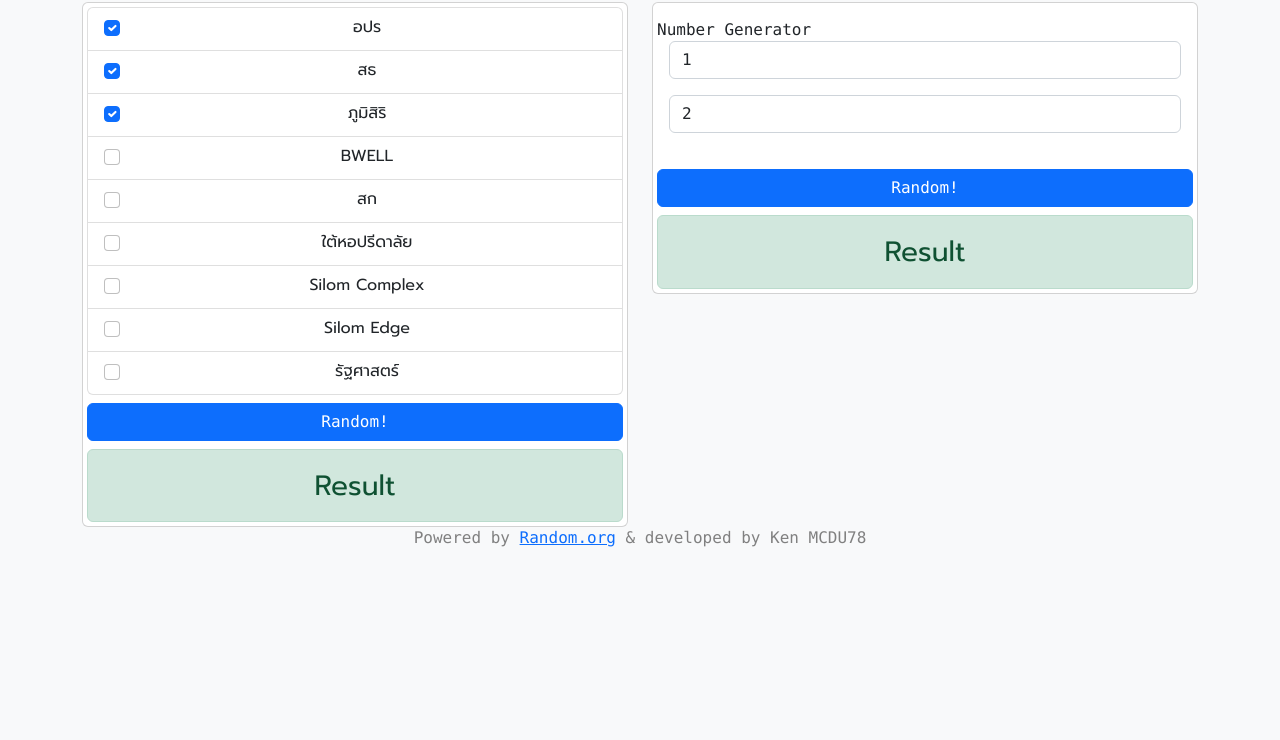
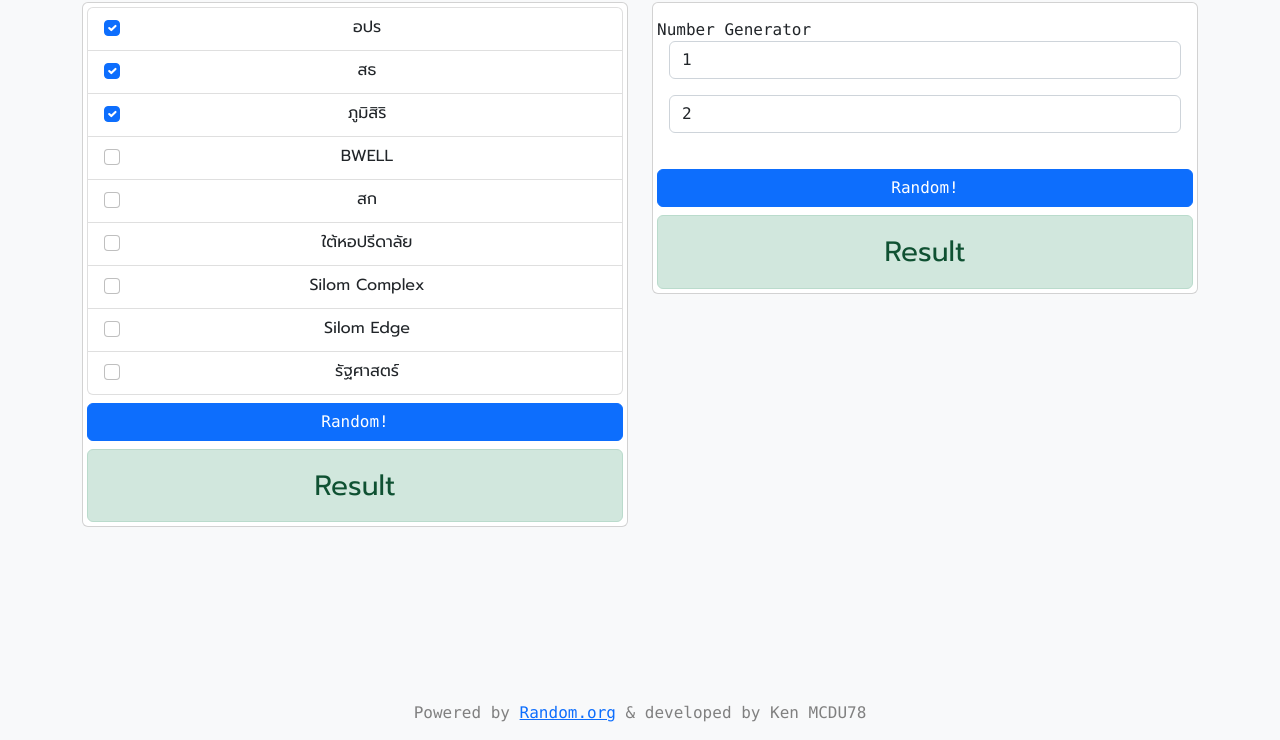
Before and after one commit to Ittipatken/mdcu-random, a website: page index.html in a window 1280 px wide. Shown: the part 60-800 px from the top of the page. Drawn offline with nearby package versions, Linux system fonts and the light colour scheme.

Commit message:
Change footer class

```diff
--- a/index.html
+++ b/index.html
@@ -136,7 +136,7 @@
             </div>
         </div>
     </div>
-    <p style="color: gray" class="sticky-bottom">Powered by <a href="https://random.org">Random.org</a> &
+    <p style="color: gray" class="fixed-bottom">Powered by <a href="https://random.org">Random.org</a> &
         developed by Ken MCDU78</p>
 </body>
 
```
